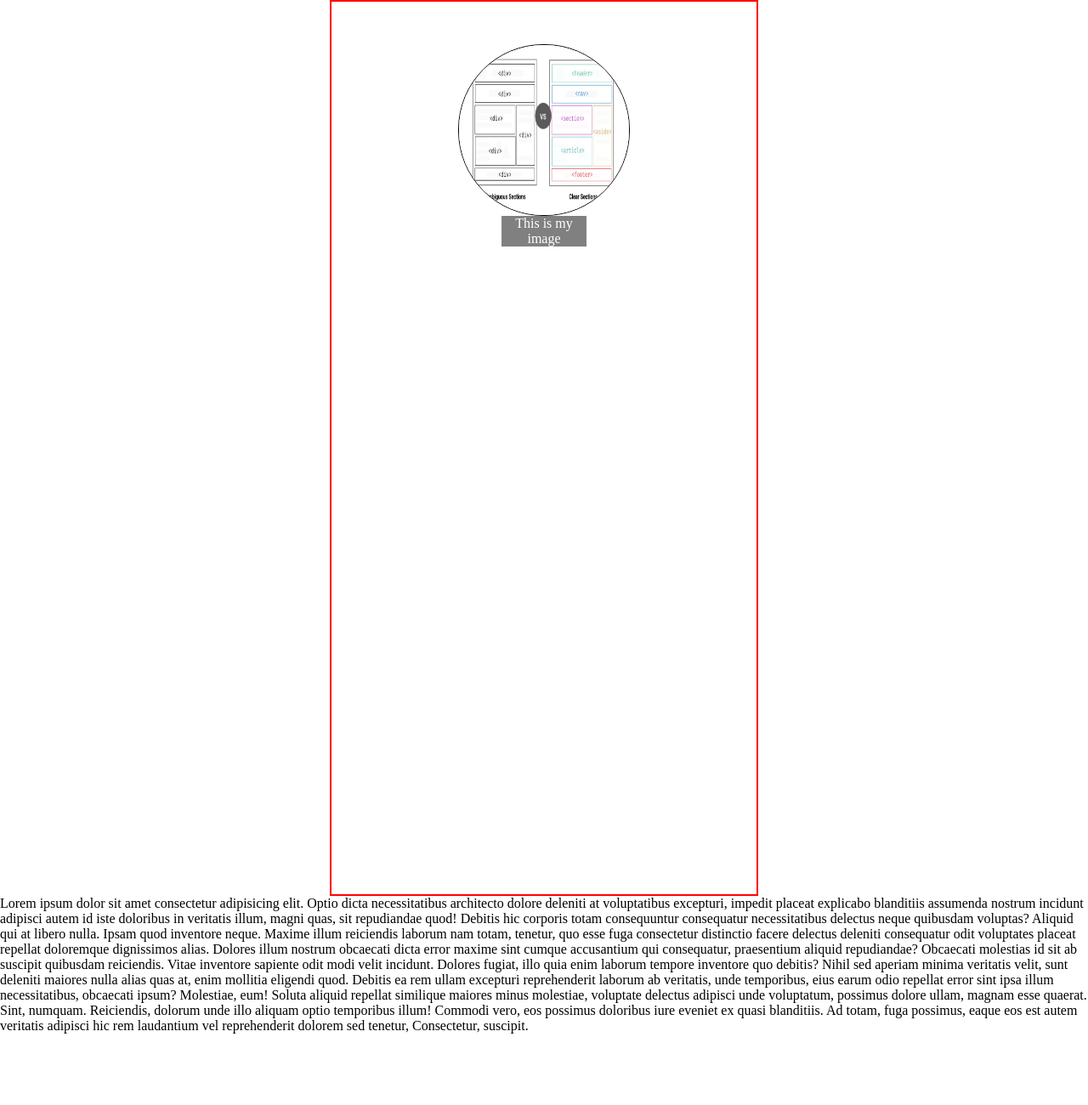
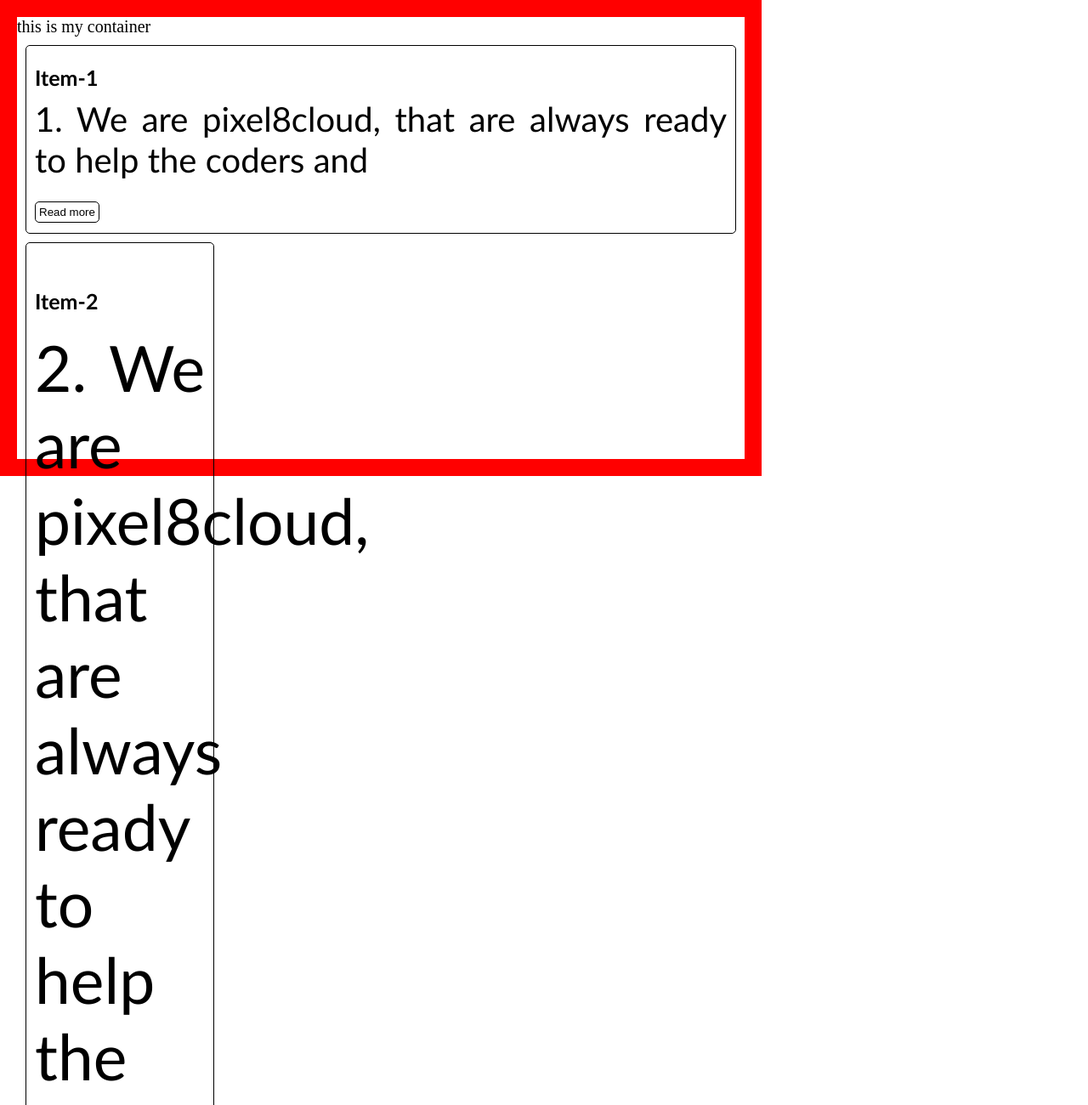
Before and after one commit to pixel8cloud/html-css-javascript, a plain HTML site: page main.html in a window 1280 px wide. Shown: the top 1300 px of the page at 85% size. Before the commit the page ends 1216 px from the top, so only its background shows below. Drawn offline with Linux system fonts and the light colour scheme.

Commit message:
video 15

```diff
--- a/main.css
+++ b/main.css
@@ -2,6 +2,9 @@
 * {
   margin: 0px;
   padding: 0px;
+}
+html {
+  font-size: 25px;
 }
 
 .heading {
@@ -49,10 +52,13 @@
 }
 
 .container {
-  margin: 15px auto;
-  border: 2px solid black;
-  width: 900px;
+  border: 20px solid red;
+  /* width: 200px; */
+  font-size: 20px;
   box-sizing: border-box;
+  height: 70vh;
+  width: 70vw;
+  /* vw and ch is percentage of viewport width and height respectively */
 }
 
 .card {
@@ -66,22 +72,25 @@
 }
 
 #c1 {
-  float: left;
+  /* float: left; */
   /* float a element to left */
-  width: 40%;
+  font-size: 2em;
+  /* em --> 2 * parent size */
 }
 
 #c2 {
-  float: right;
+  /* float: right; */
   /* float a element to right */
-  width: 50%;
+  width: 200px;
+  font-size: 3rem;
+  /* rem --> 3 * html root */
 }
 
 #c3 {
-  clear: both;
+  /* clear: both; */
   /* you can use left or right  */
   /* avoid the effect of float */
-  width: 75%;
+  width: 70%;
 }
 
 .head_test {
--- a/main.html
+++ b/main.html
@@ -34,17 +34,14 @@
       <button class="btn">Read more</button>
     </div>-->
 
-    <!-- <div class="container">
+    <div class="container">
+      <p>this is my container</p>
       <div class="card" id="c1">
         <div class="heading">
           <a class="headlink" href="www.pixel8cloud.com">Item-1</a>
         </div>
         <p class="desc">
-          We are pixel8cloud, that are always ready to help the coders and
-          developers. If you are facing some problem then we solve your problem
-          and give you some tips.... We are pixel8cloud, that are always ready
-          to help the coders and developers. If you are facing some problem then
-          we solve your problem and give you some tips....
+          1. We are pixel8cloud, that are always ready to help the coders and
         </p>
         <button class="btn">Read more</button>
       </div>
@@ -53,14 +50,7 @@
           <a class="headlink" href="www.pixel8cloud.com">Item-2</a>
         </div>
         <p class="desc">
-          We are pixel8cloud, that are always ready to help the coders and
-          developers. If you are facing some problem then we solve your problem
-          and give you some tips.... We are pixel8cloud, that are always ready
-          to help the coders and developers. If you are facing some problem then
-          we solve your problem and give you some tips.... We are pixel8cloud,
-          that are always ready to help the coders and developers. If you are
-          facing some problem then we solve your problem and give you some
-          tips....
+          2. We are pixel8cloud, that are always ready to help the coders and de
         </p>
         <button class="btn">Read more</button>
       </div>
@@ -68,53 +58,9 @@
         <div class="heading">
           <a class="headlink" href="www.pixel8cloud.com">Item-3</a>
         </div>
-        <p class="desc">
-          We are pixel8cloud, that are always ready to help the coders and
-          developers. If you are facing some problem then we solve your problem
-          and give you some tips....
-        </p>
+        <p class="desc">3. We are pixel8cloud, t</p>
         <button class="btn">Read more</button>
       </div>
-    </div> -->
-
-    <div class="head_test">
-      <img
-        src="./images/semantics-tags.jpeg"
-        height="200px"
-        width="200px"
-        alt=""
-        class="img_test"
-      />
-      <p class="para_test">This is my image</p>
-    </div>
-    <div class="head-2">
-      <p>
-        Lorem ipsum dolor sit amet consectetur adipisicing elit. Optio dicta
-        necessitatibus architecto dolore deleniti at voluptatibus excepturi,
-        impedit placeat explicabo blanditiis assumenda nostrum incidunt adipisci
-        autem id iste doloribus in veritatis illum, magni quas, sit repudiandae
-        quod! Debitis hic corporis totam consequuntur consequatur necessitatibus
-        delectus neque quibusdam voluptas? Aliquid qui at libero nulla. Ipsam
-        quod inventore neque. Maxime illum reiciendis laborum nam totam,
-        tenetur, quo esse fuga consectetur distinctio facere delectus deleniti
-        consequatur odit voluptates placeat repellat doloremque dignissimos
-        alias. Dolores illum nostrum obcaecati dicta error maxime sint cumque
-        accusantium qui consequatur, praesentium aliquid repudiandae? Obcaecati
-        molestias id sit ab suscipit quibusdam reiciendis. Vitae inventore
-        sapiente odit modi velit incidunt. Dolores fugiat, illo quia enim
-        laborum tempore inventore quo debitis? Nihil sed aperiam minima
-        veritatis velit, sunt deleniti maiores nulla alias quas at, enim
-        mollitia eligendi quod. Debitis ea rem ullam excepturi reprehenderit
-        laborum ab veritatis, unde temporibus, eius earum odio repellat error
-        sint ipsa illum necessitatibus, obcaecati ipsum? Molestiae, eum! Soluta
-        aliquid repellat similique maiores minus molestiae, voluptate delectus
-        adipisci unde voluptatum, possimus dolore ullam, magnam esse quaerat.
-        Sint, numquam. Reiciendis, dolorum unde illo aliquam optio temporibus
-        illum! Commodi vero, eos possimus doloribus iure eveniet ex quasi
-        blanditiis. Ad totam, fuga possimus, eaque eos est autem veritatis
-        adipisci hic rem laudantium vel reprehenderit dolorem sed tenetur,
-        Consectetur, suscipit.
-      </p>
     </div>
   </body>
 </html>
```
